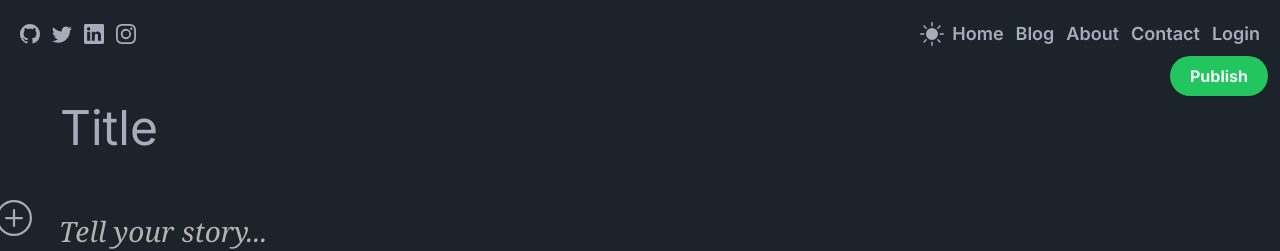
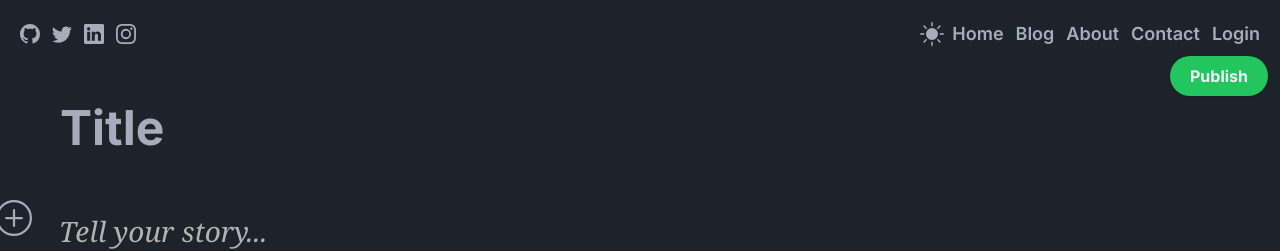
Before and after one commit to killy10o10/next-blog, a Next.js app: page /write in a window 1280 px wide. Shown: the top 251 px of the page. Built offline with nearby package versions, Linux system fonts and the light colour scheme; no server answers.

Commit message:
edit write page

```diff
--- a/src/app/write/page.jsx
+++ b/src/app/write/page.jsx
@@ -20,7 +20,7 @@ function WritePage() {
         contentEditable
         type='text'
         placeholder='Title'
-        className='bg-transparent h-fit overflow-scroll outline-none text-5xl p-12 w-[80%]'>
+        className='bg-transparent h-fit overflow-scroll outline-none text-5xl font-bold p-12 w-[80%]'>
         Title
       </h3>
       <div className='flex items-center gap-5 absolute z-50 -left-4 top-36'>
```
